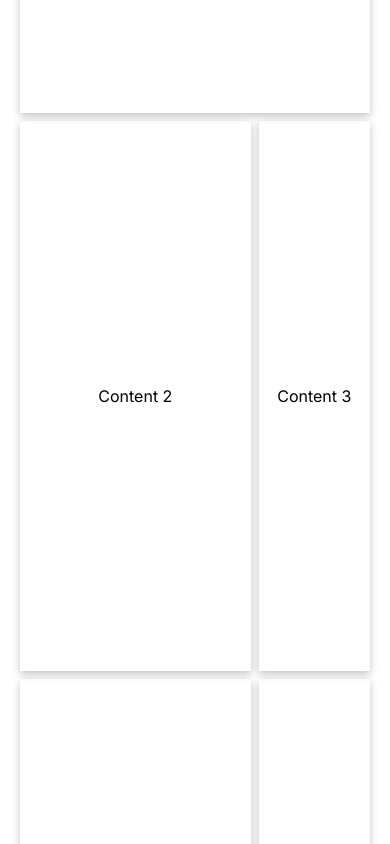
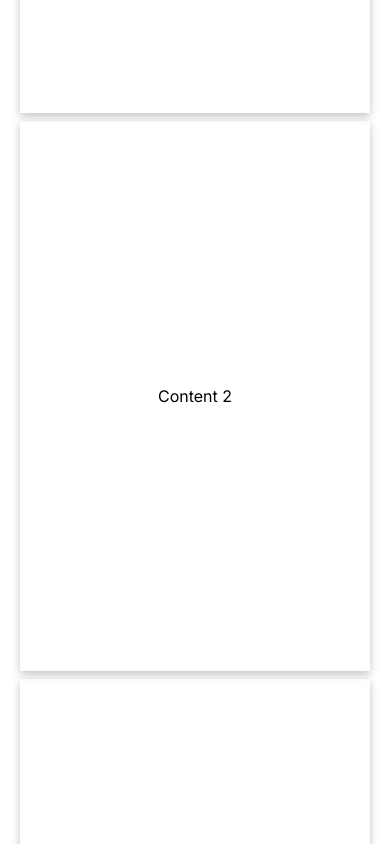
Before and after one commit to alperenustun/bek-coofa, a Next.js app: page / in a window 390 px wide. Shown: the part 820-1664 px from the top of the page. Built offline with nearby package versions, Linux system fonts and the light colour scheme.

Commit message:
Add responsive grid layout for content sections in Dashboard module

```diff
--- a/src/components/Dashboard/Dashboard.module.scss
+++ b/src/components/Dashboard/Dashboard.module.scss
@@ -41,5 +41,11 @@
 @media (max-width: $breakpoint-md) {
   .main {
     flex-direction: column-reverse;
+
+    @for $i from 1 through 5 {
+      .content#{$i} {
+        grid-column: 1 / -1 !important;
+      }
+    }
   }
 }
```
